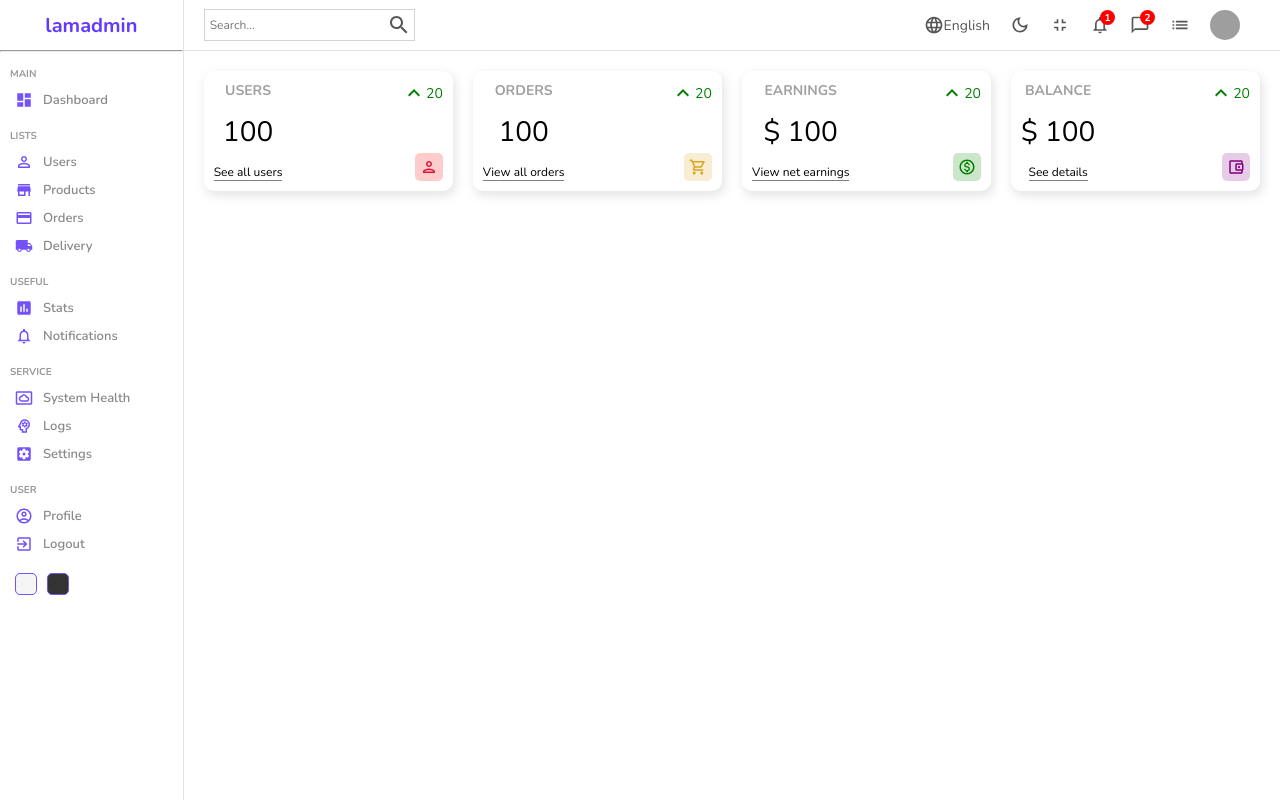
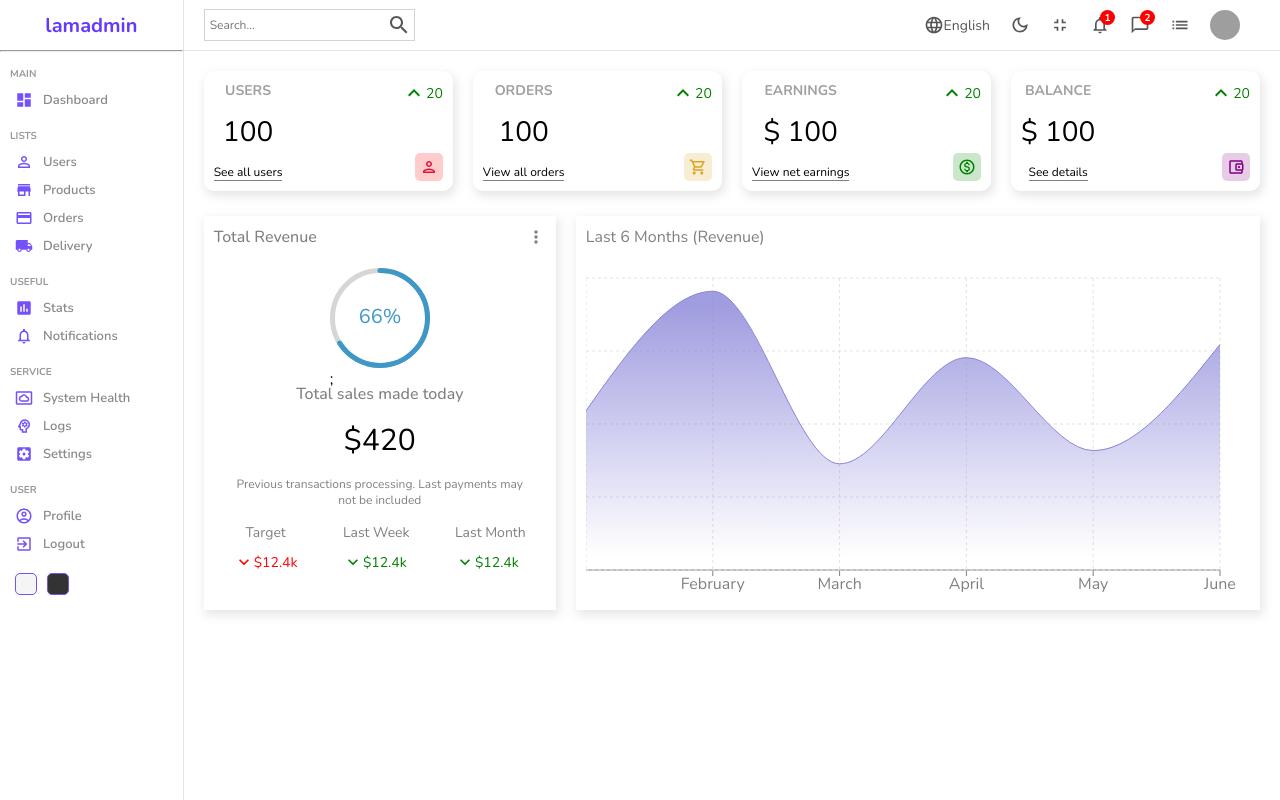
Before and after one commit to MohammadAhmad27/AdminDashboard-React, a React (Create React App) app: page / in a window 1280 px wide. Built offline with nearby package versions, Linux system fonts and the light colour scheme; grey boxes are pictures that could not be loaded.

Commit message:
Added react-circular-progressbar and recharts dependencies, updated Home.jsx to include Featured and Chart components, and modified home.scss to style the new components

```diff
--- a/package.json
+++ b/package.json
@@ -11,9 +11,11 @@
     "@testing-library/react": "^13.4.0",
     "@testing-library/user-event": "^13.5.0",
     "react": "^18.3.1",
+    "react-circular-progressbar": "^2.1.0",
     "react-dom": "^18.3.1",
     "react-router-dom": "^6.27.0",
     "react-scripts": "5.0.1",
+    "recharts": "^2.13.0",
     "sass": "^1.80.4",
     "web-vitals": "^2.1.4"
   },
--- /dev/null
+++ b/src/components/chart/Chart.jsx
@@ -0,0 +1,54 @@
+import React from 'react'
+import "./chart.scss"
+import { AreaChart, Area, XAxis, YAxis, CartesianGrid, Tooltip, ResponsiveContainer } from 'recharts';
+
+const data = [
+  {
+    name: 'January',
+    Total: 1200
+  },
+  {
+    name: 'February',
+    Total: 2100
+  },
+  {
+    name: 'March',
+    Total: 800
+  },
+  {
+    name: 'April',
+    Total: 1600
+  },
+  {
+    name: 'May',
+    Total: 900
+  },
+  {
+    name: 'June',
+    Total: 1700
+  }
+];
+
+
+export default function Chart() {
+  return (
+    <div className='chart'>
+      <div className="title">Last 6 Months (Revenue)</div>
+      <ResponsiveContainer width="100%" aspect={2 / 1}>
+        <AreaChart width={730} height={250} data={data}
+          margin={{ top: 10, right: 30, left: 0, bottom: 0 }}>
+          <defs>
+            <linearGradient id="Total" x1="0" y1="0" x2="0" y2="1">
+              <stop offset="5%" stopColor="#8884d8" stopOpacity={0.8} />
+              <stop offset="95%" stopColor="#8884d8" stopOpacity={0} />
+            </linearGradient>
+          </defs>
+          <XAxis dataKey="name" stroke='gray' />
+          <CartesianGrid strokeDasharray="3 3" className='chartGrid' />
+          <Tooltip />
+          <Area type="monotone" dataKey="Total" stroke="#8884d8" fillOpacity={1} fill="url(#Total)" />
+        </AreaChart>
+      </ResponsiveContainer>
+    </div>
+  )
+}
--- /dev/null
+++ b/src/components/chart/chart.scss
@@ -0,0 +1,14 @@
+.chart {
+  flex: 4;
+  -webkit-box-shadow: 2px 4px 10px 1px rgba(0, 0, 0, 0.47);
+  box-shadow: 2px 4px 10px 1px rgba(201, 201, 201, 0.47);
+  padding: 10px;
+  color: gray;
+
+  .title {
+    margin-bottom: 20px;
+  }
+  .chartGrid {
+    stroke: rgb(228, 225, 225);
+  }
+}
--- /dev/null
+++ b/src/components/featured/Featured.jsx
@@ -0,0 +1,60 @@
+import React from 'react'
+import "./featured.scss"
+import MoreVertIcon from "@mui/icons-material/MoreVert";
+import { CircularProgressbar } from 'react-circular-progressbar';
+import 'react-circular-progressbar/dist/styles.css';
+import KeyboardArrowDownIcon from "@mui/icons-material/KeyboardArrowDown";
+import KeyboardArrowUpOutlinedIcon from "@mui/icons-material/KeyboardArrowUpOutlined";
+
+export default function Featured() {
+    const percentage = 66;
+    return (
+        <div className='featured'>
+            <div className="top">
+                <h1 className='title'>Total Revenue</h1>
+                <MoreVertIcon fontSize='small' />
+            </div>
+            <div className="bottom">
+                <div className="featuredChart">
+                    <CircularProgressbar value={percentage} text={`${percentage}%`} strokeWidth={5} />;
+                </div>
+                <p className='title'>Total sales made today</p>
+                <p className='amount'>$420</p>
+                <p className='desc'>Previous transactions processing. Last payments may not be included</p>
+                <div className="summary">
+
+                    <div className="item">
+                        <div className="itemTitle">
+                            Target
+                        </div>
+                        <div className="itemResult negative">
+                            <KeyboardArrowDownIcon fontSize='small' />
+                            <div className="resultAmount">$12.4k</div>
+                        </div>
+
+                    </div>
+
+                    <div className="item">
+                        <div className="itemTitle">
+                            Last Week
+                        </div>
+                        <div className="itemResult positive">
+                            <KeyboardArrowDownIcon fontSize='small' />
+                            <div className="resultAmount">$12.4k</div>
+                        </div>
+                    </div>
+
+                    <div className="item">
+                        <div className="itemTitle">
+                            Last Month
+                        </div>
+                        <div className="itemResult positive">
+                            <KeyboardArrowDownIcon fontSize='small' />
+                            <div className="resultAmount">$12.4k</div>
+                        </div>
+                    </div>
+                </div>
+            </div>
+        </div>
+    )
+}
--- /dev/null
+++ b/src/components/featured/featured.scss
@@ -0,0 +1,79 @@
+.featured {
+  flex: 2;
+  -webkit-box-shadow: 2px 4px 10px 1px rgba(0, 0, 0, 0.47);
+  box-shadow: 2px 4px 10px 1px rgba(201, 201, 201, 0.47);
+  padding: 10px;
+
+  .top {
+    display: flex;
+    align-items: center;
+    justify-content: space-between;
+    color: gray;
+
+    .title {
+      font-size: 16px;
+      font-weight: 500;
+    }
+  }
+
+  .bottom {
+    padding: 20px;
+    display: flex;
+    flex-direction: column;
+    align-items: center;
+    justify-content: center;
+    gap: 15px;
+
+    .featuredChart {
+      width: 100px;
+      height: 100px;
+    }
+
+    .title {
+      font-weight: 500;
+      color: gray;
+    }
+
+    .amount {
+      font-size: 30px;
+    }
+
+    .desc {
+      font-weight: 300;
+      font-size: 12px;
+      color: gray;
+      text-align: center;
+    }
+
+    .summary {
+      width: 100%;
+      display: flex;
+      align-items: center;
+      justify-content: space-between;
+
+      .item {
+        text-align: center;
+
+        .itemTitle {
+          font-size: 14px;
+          color: gray;
+        }
+
+        .itemResult {
+          display: flex;
+          align-items: center;
+          margin-top: 10px;
+          font-size: 14px;
+
+          &.positive {
+            color: green;
+          }
+
+          &.negative {
+            color: red;
+          }
+        }
+      }
+    }
+  }
+}
--- a/src/pages/home/Home.jsx
+++ b/src/pages/home/Home.jsx
@@ -3,6 +3,8 @@
 import Sidebar from '../../components/sidebar/Sidebar'
 import Navbar from '../../components/navbar/Navbar'
 import Widget from '../../components/widget/Widget'
+import Featured from '../../components/featured/Featured'
+import Chart from '../../components/chart/Chart'
 
 export default function Home() {
   return (
@@ -17,7 +19,8 @@
           <Widget type='balance' />
         </div>
         <div className="charts">
-
+          <Featured />
+          <Chart />
         </div>
       </div>
     </div>
--- a/src/pages/home/home.scss
+++ b/src/pages/home/home.scss
@@ -4,10 +4,15 @@
   .homeContainer {
     flex: 6;
 
-    .widgets {
+    .widgets,
+    .charts {
       display: flex;
       padding: 20px;
       gap: 20px;
     }
+
+    .charts {
+      padding: 5px 20px;
+    }
   }
 }
```
Also changed, not shown: 1 other file (tests, documents, lock files or other folders).
